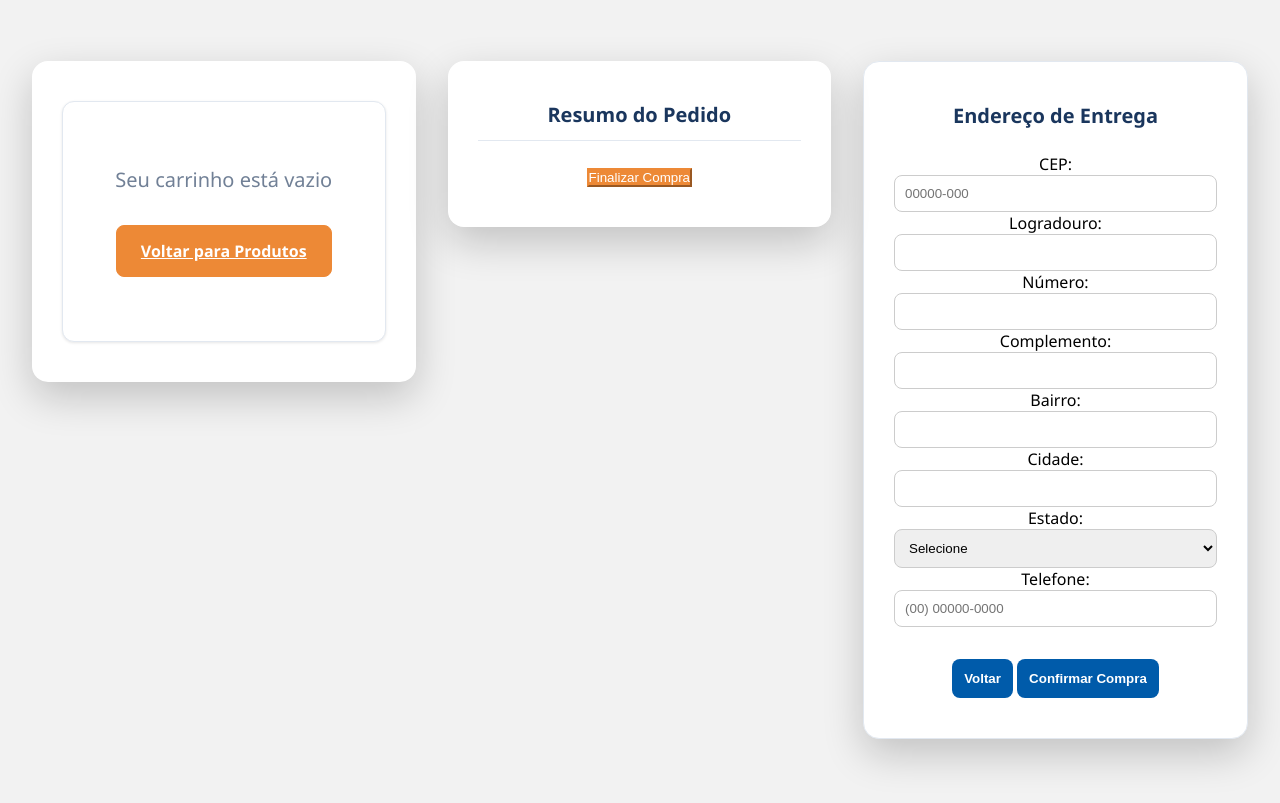
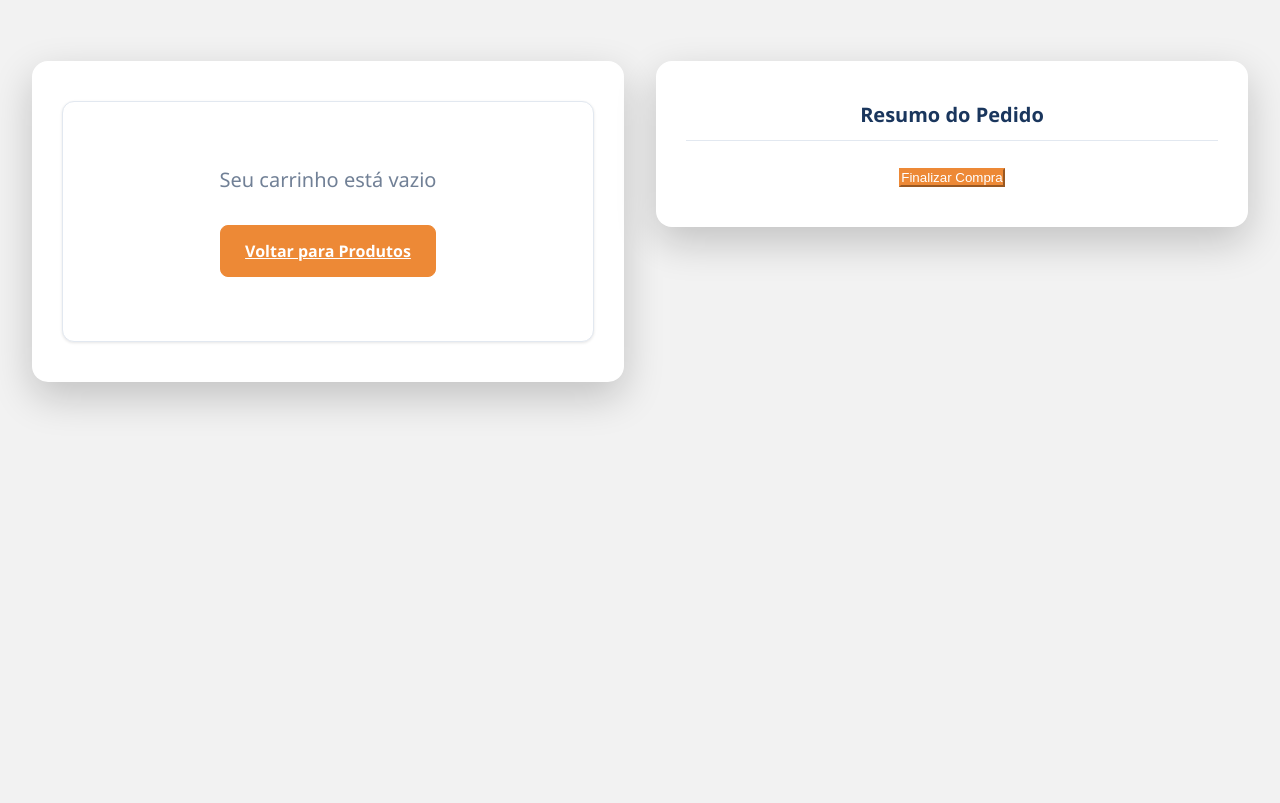
Before and after one commit to joaoguilhermes2/Ativ_Senac_Ecommerce, a plain HTML site: page Views/carrinho.html in a window 1280 px wide. Shown: the part 129-932 px from the top of the page. After the commit the page ends 800 px from the top, so only its background shows below. Drawn offline with Linux system fonts and the light colour scheme.

Commit message:
Atualização Rápida Carrinho

```diff
--- a/Views/carrinho.html
+++ b/Views/carrinho.html
@@ -31,59 +31,7 @@
       <button id="btn-finalizar" class="btn-primario">Finalizar Compra</button>
     </section>
 
-    <div id="formulario-entrega" class="form-endereco">
-      <h3>Endereço de Entrega</h3>
 
-      <div class="form-group">
-        <label for="cep">CEP:</label>
-        <input type="text" id="cep" placeholder="00000-000" onblur="buscarCEP()" required>
-      </div>
-
-      <div class="form-group">
-        <label for="logradouro">Logradouro:</label>
-        <input type="text" id="logradouro" required>
-      </div>
-
-      <div class="form-group">
-        <label for="numero">Número:</label>
-        <input type="text" id="numero" required>
-      </div>
-
-      <div class="form-group">
-        <label for="complemento">Complemento:</label>
-        <input type="text" id="complemento">
-      </div>
-
-      <div class="form-group">
-        <label for="bairro">Bairro:</label>
-        <input type="text" id="bairro" required>
-      </div>
-
-      <div class="form-group">
-        <label for="cidade">Cidade:</label>
-        <input type="text" id="cidade" required>
-      </div>
-
-      <div class="form-group">
-        <label for="estado">Estado:</label>
-        <select id="estado" required>
-          <option value="">Selecione</option>
-          <option value="AC">Acre</option>
-          <option value="AL">Alagoas</option>
-          <!-- Todos os estados aqui -->
-        </select>
-      </div>
-
-      <div class="form-group">
-        <label for="telefone">Telefone:</label>
-        <input type="tel" id="telefone" placeholder="(00) 00000-0000" required>
-      </div>
-
-      <div class="form-actions">
-        <button type="button" class="btn-secundario" onclick="voltarParaCarrinho()">Voltar</button>
-        <button type="submit" class="btn-primario" onclick="finalizarCompra()">Confirmar Compra</button>
-      </div>
-    </div>
     <div class="wave-container">
       <svg class="waves" xmlns="http://www.w3.org/2000/svg" viewBox="0 -200 1340 320">
           <path fill="#FF8C00" fill-opacity="1">
```
